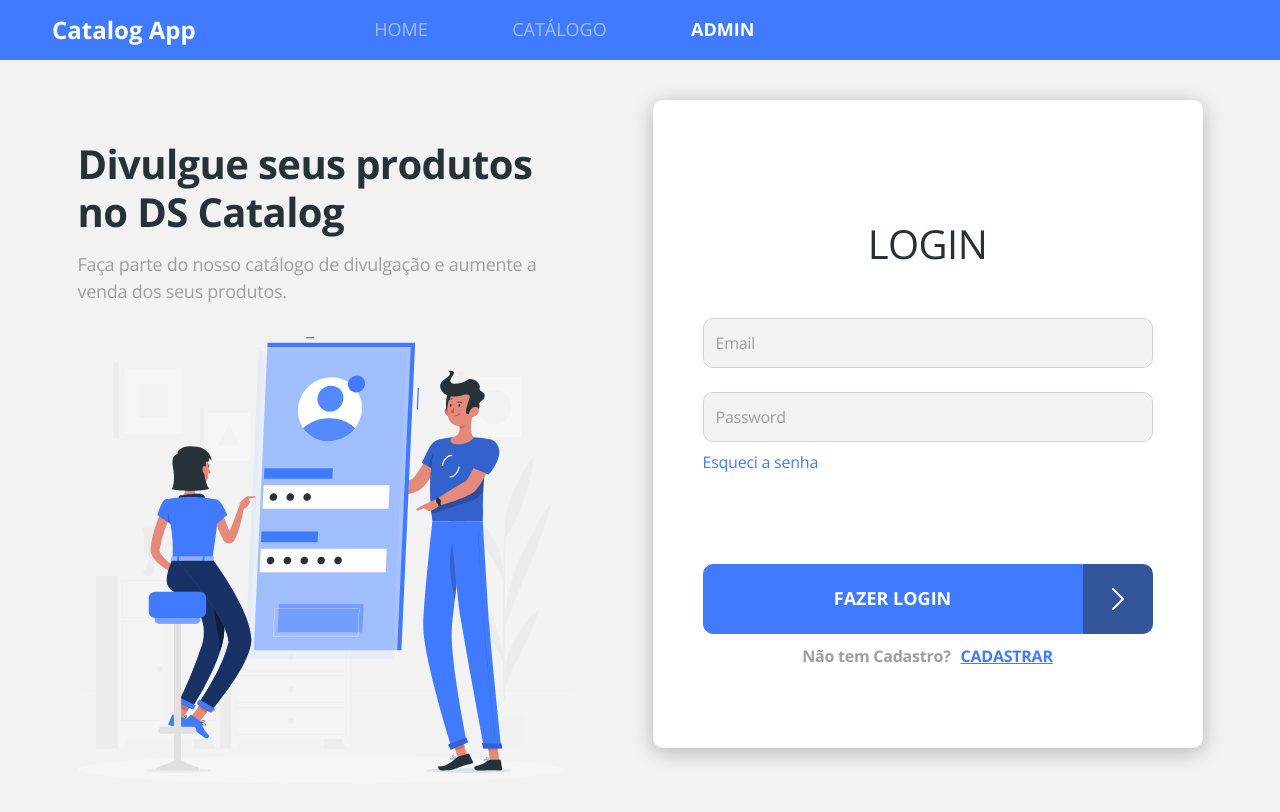
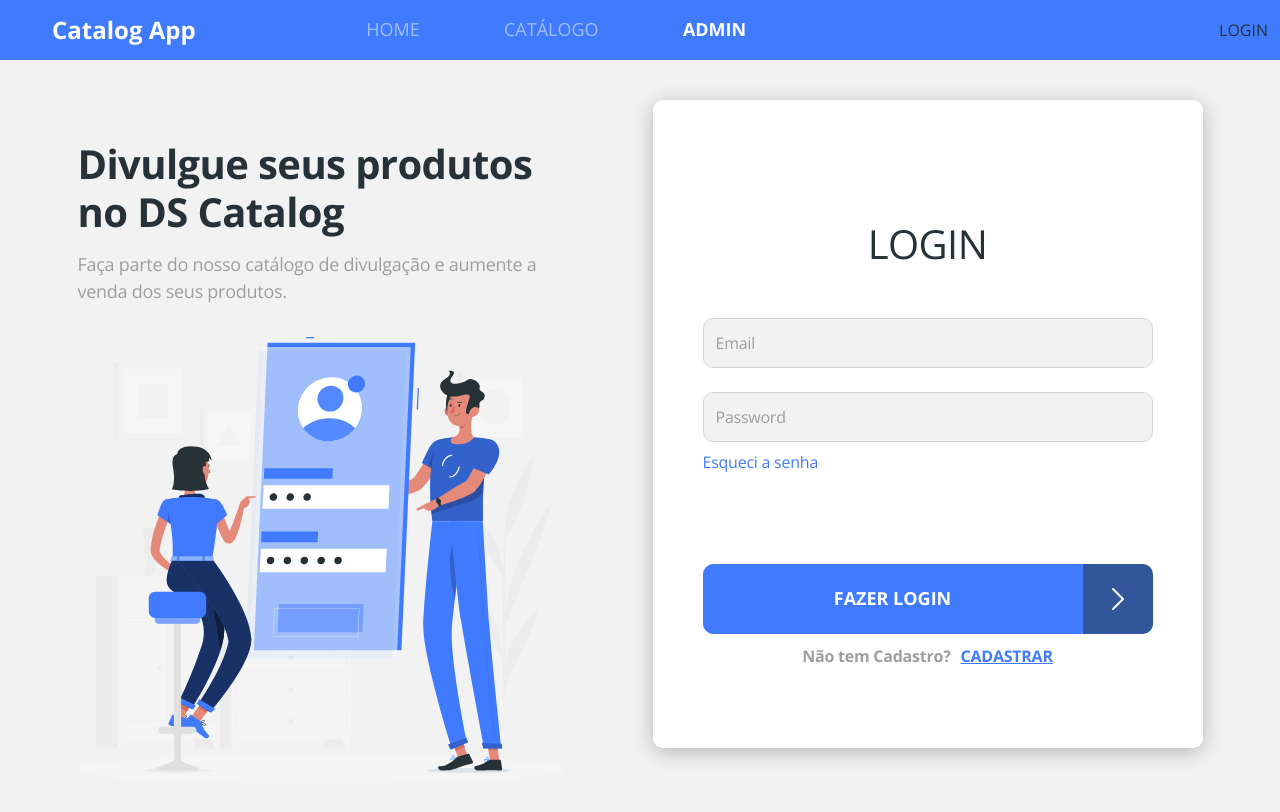
Before and after one commit to developer-rrm14/catalog, a React (Create React App) app in the folder frontweb/: page /admin/auth/login in a window 1280 px wide. Shown: the top 812 px of the page. Built offline with nearby package versions, Linux system fonts and the light colour scheme; no server answers.

Commit message:
Login/Logout Logic

```diff
--- a/frontweb/src/components/Navbar/index.tsx
+++ b/frontweb/src/components/Navbar/index.tsx
@@ -1,8 +1,45 @@
 import './styles.css';
 import 'bootstrap/js/src/collapse.js';
 import { Link, NavLink } from 'react-router-dom';
+import {
+  getTokenData,
+  isAuthenticated,
+  removeAuthData,
+  TokenData,
+} from 'utils/requests';
+import { useEffect, useState } from 'react';
+import history from 'utils/history';
+
+type AuthData = {
+  authenticated: boolean;
+  tokenData?: TokenData;
+};
 
 const Navbar = () => {
+  const [authData, setAuthData] = useState<AuthData>({ authenticated: false });
+
+  useEffect(() => {
+    if (isAuthenticated()) {
+      setAuthData({
+        authenticated: true,
+        tokenData: getTokenData(),
+      });
+    } else {
+      setAuthData({
+        authenticated: false,
+      });
+    }
+  }, []);
+
+  const handleLogoutClick = (event: React.MouseEvent<HTMLAnchorElement>) => {
+    event.preventDefault();
+    removeAuthData();
+    setAuthData({
+      authenticated: false,
+    });
+    history.replace('/');
+  };
+
   return (
     <nav className="navbar navbar-expand-md navbar-dark bg-primary main-nav">
       <div className="container-fluid">
@@ -40,6 +77,18 @@
             </li>
           </ul>
         </div>
+        <div>
+          {authData.authenticated ? (
+            <>
+              <span>{authData.tokenData?.user_name}</span>
+              <a href="#logout" onClick={handleLogoutClick}>
+                LOGOUT
+              </a>
+            </>
+          ) : (
+            <Link to="/admin/auth">LOGIN</Link>
+          )}
+        </div>
       </div>
     </nav>
   );
--- a/frontweb/src/utils/requests.ts
+++ b/frontweb/src/utils/requests.ts
@@ -20,7 +20,7 @@
 
 type Role = 'ROLE_OPERATOR' | 'ROLE_ADMIN';
 
-type TokenData = {
+export type TokenData = {
   exp: number;
   user_name: string;
   authorities: Role[];
@@ -88,6 +88,10 @@
   const str = localStorage.getItem(TOKEN_KEY) ?? '{}';
   return JSON.parse(str) as LoginResponse;
 };
+
+export const removeAuthData = () => {
+  localStorage.removeItem(TOKEN_KEY);
+};
 ////////////////////////////////////////////////////////////////////////////////////////
 
 ////////////////////////////////////////////////////////////////////////////////////////
```
